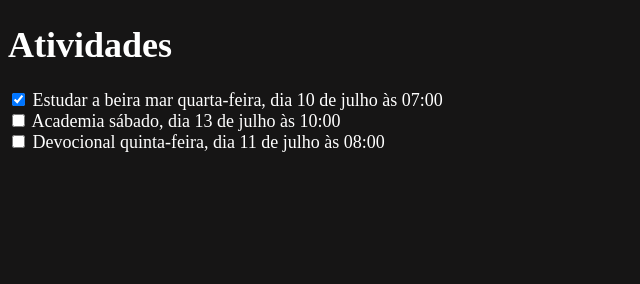
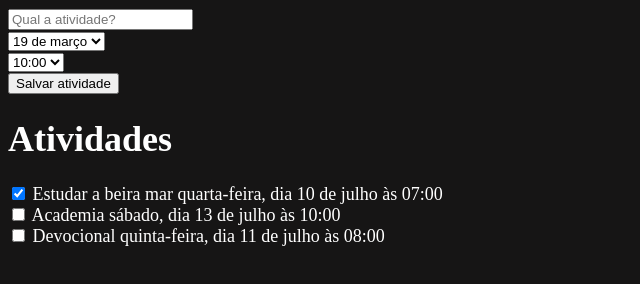
Before and after one commit to brunacostaz/plann.er, a plain HTML site: page index.html in a window 1280 px wide. Shown: the whole page, without its empty margins (0-640 px from the left). Drawn offline with nearby package versions, Linux system fonts and the light colour scheme.

Commit message:
criação do forms

```diff
--- a/index.html
+++ b/index.html
@@ -12,8 +12,31 @@
 
 </head>
 <body>
-    <h1>Atividades</h1>
-    <section></section>
-    <script src="script.js"></script>
+
+    <form onsubmit="salvarAtividade(evento)">
+        <div>
+            <input type="text" placeholder="Qual a atividade?" name="atividade">
+        </div>
+
+        <div>
+            <select name="dia">
+                <option value="2024-03-19">19 de março</option>
+            </select>
+        </div>
+
+        <div>
+            <select name="hora">
+                <option value="10:00">10:00</option>
+            </select>
+        </div>
+
+        <button>Salvar atividade</button>
+    </form>
+
+    <main>
+        <h1>Atividades</h1>
+        <section></section>
+        <script src="script.js"></script>
+    </main>
 </body>
 </html>
```
